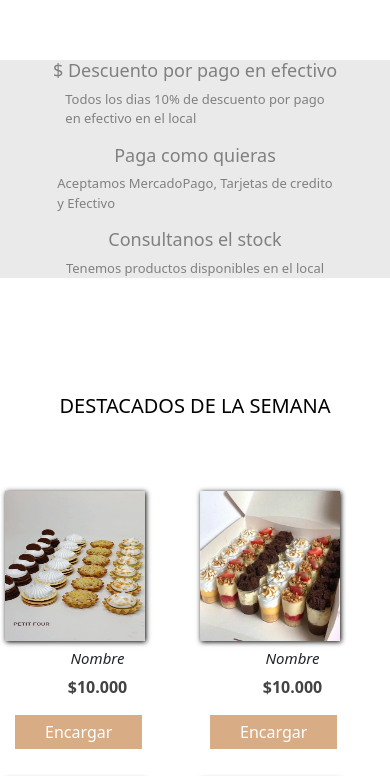
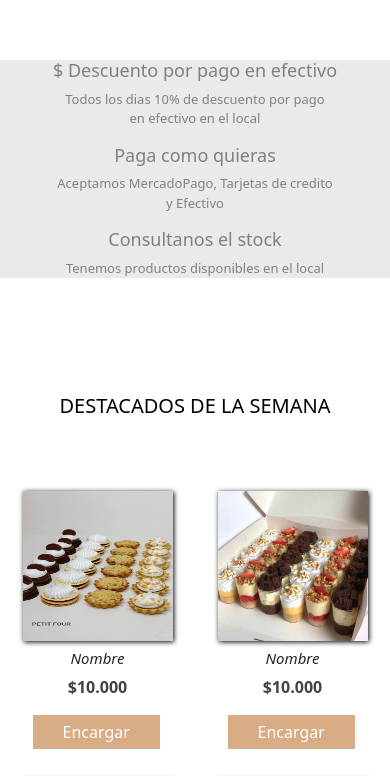
Before and after one commit to dylancalistro/tiavale, a plain HTML site: page index.html in a window 390 px wide. Shown: the part 1064-1840 px from the top of the page. Drawn offline with nearby package versions, Linux system fonts and the light colour scheme.

Commit message:
subiendo archivos

```diff
--- a/css/style.css
+++ b/css/style.css
@@ -95,6 +95,7 @@ main{
     color: gray;
     display: flex;
     justify-content: center;
+    align-items: center;
 
 }
 .info p{
@@ -102,6 +103,7 @@ main{
     color:gray;
     display: flex;
     justify-content: center;
+    align-items: center;
 }
 @media(min-width:320px) and (max-width:991px){
     .boton_img{
@@ -111,11 +113,15 @@ main{
         font-size: 18px;
         display: flex;
         justify-content: center;
+        align-items: center;
+        text-align: center;
     }
     .info p{
         font-size: 13px;
         display: flex;
         justify-content: center;
+        align-items: center;
+        text-align: center;
     }
 }
 h1{
@@ -162,13 +168,18 @@ h1{
     .container-variedad{
         display: grid;
         grid-template-columns: 6fr 6fr;
+
+
     }
     .variedades{
+        display: grid;
+        justify-content: center;
+        align-items: center;
         margin: 15px 5px;
     }
     .variedades img{
     box-shadow: 1px 1px 5px black;
-    width: 140px;
+    width: 150px;
     height: 150px;
     }
     .text h3{
@@ -178,6 +189,9 @@ h1{
         font-weight: 200;
     }
 
+    .text p{
+        text-align: center;
+    }
     .text button{
         margin-left:10px ;
         padding: 5px 30px;
```
